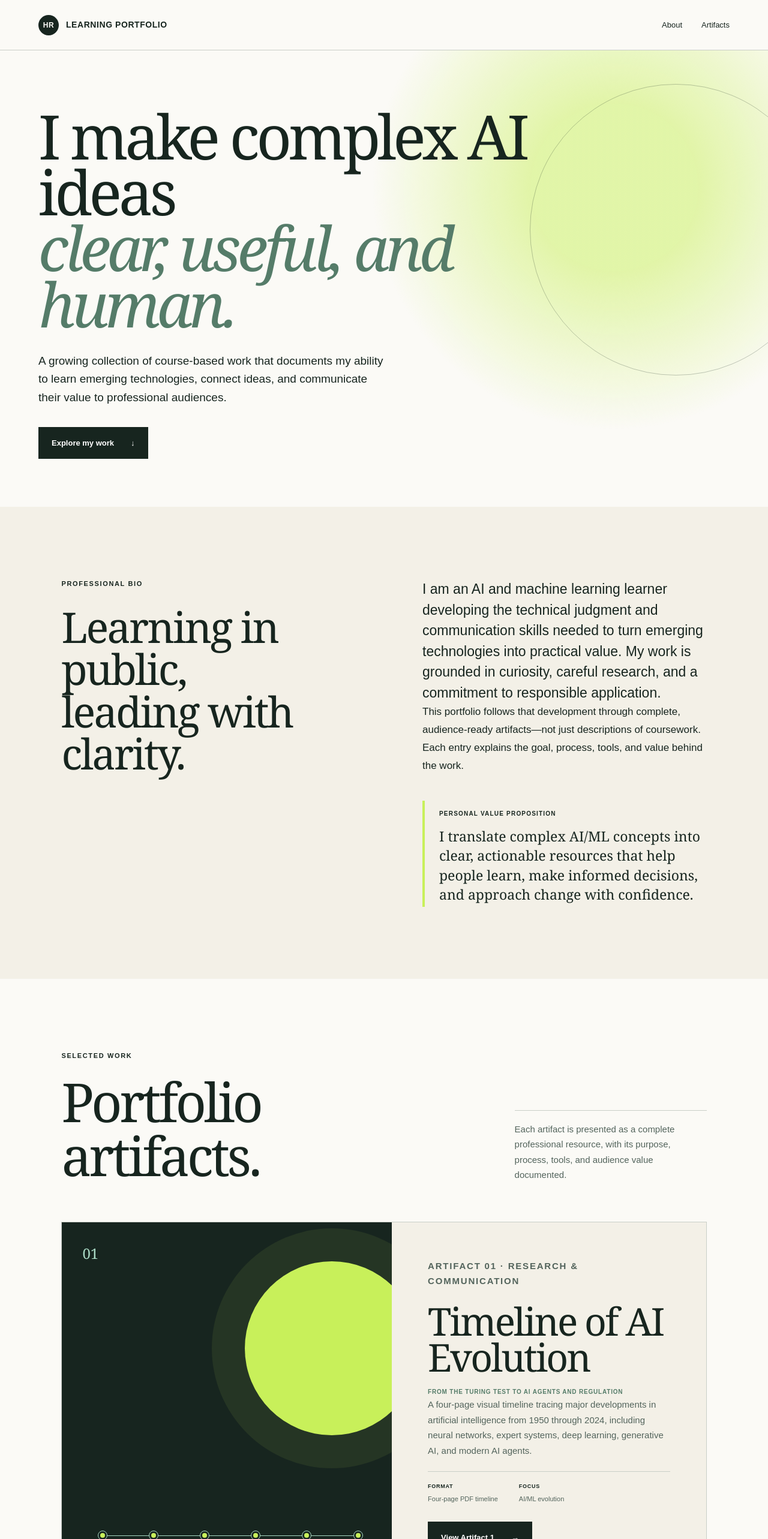
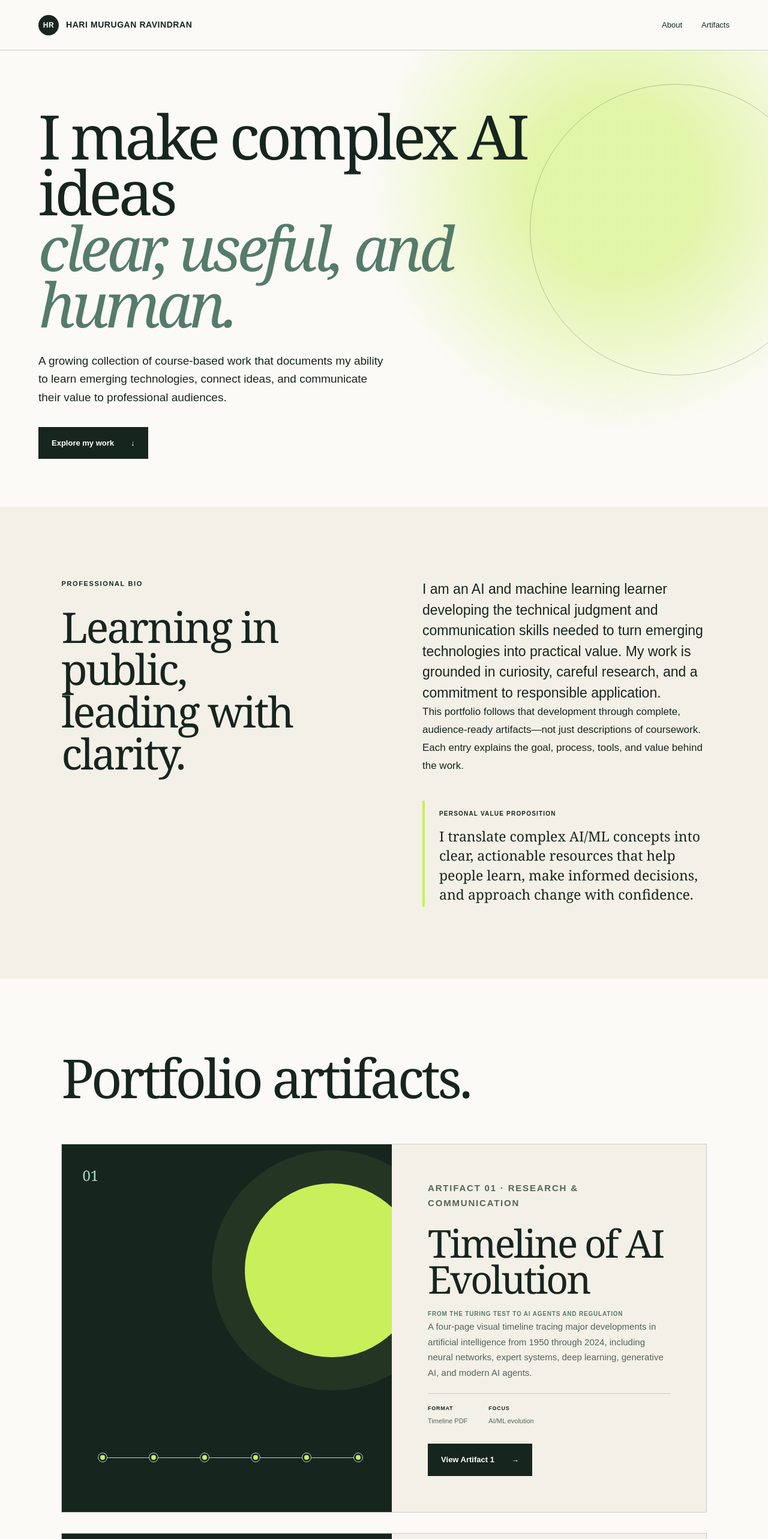
Before and after one commit to Hari-Murugan-Ravindran/portfolio, a Next.js app: page / in a window 1280 px wide. Shown: the top 2566 px of the page at 60% size. Built offline with nearby package versions, Linux system fonts and the light colour scheme.

Commit message:
Refine portfolio branding and artifact cards

```diff
--- a/app/artifacts/ai-ml-timeline/page.tsx
+++ b/app/artifacts/ai-ml-timeline/page.tsx
@@ -43,7 +43,7 @@ const details = [
 export default function TimelineArtifact() {
   return (
     <main>
-      <nav className="nav artifactNav" aria-label="Artifact navigation"><a className="brand" href="/" aria-label="Portfolio home"><span>HR</span> Learning Portfolio</a><div className="navlinks"><a href="/">← All artifacts</a><a href="#timeline">Timeline</a><a href="#details">Artifact details</a></div></nav>
+      <nav className="nav artifactNav" aria-label="Artifact navigation"><a className="brand" href="/" aria-label="Portfolio home"><span>HR</span> Hari Murugan Ravindran</a><div className="navlinks"><a href="/">← All artifacts</a><a href="#timeline">Timeline</a><a href="#details">Artifact details</a></div></nav>
       <section className="artifactIntro artifactPageHero" id="top">
         <a className="backLink" href="/">← Back to portfolio</a><p className="sectionLabel light">Artifact 01 · Research & visual communication</p>
         <div className="artifactHeading"><div><h1>Timeline of<br/>AI evolution.</h1><p className="subtitle">A web presentation based on the original four-page course submission</p></div><p className="audience"><b>Designed for</b><br/>Students, colleagues, hiring managers, and nontechnical professionals who want a concise orientation to the development of AI.</p></div>
@@ -59,7 +59,7 @@ export default function TimelineArtifact() {
         <p className="intro"><b>Title:</b> Timeline of AI Evolution<br/><br/><b>Introduction & description:</b> This timeline traces more than seven decades of artificial intelligence, beginning with Alan Turing’s 1950 proposal and progressing through neural networks, expert systems, AI winters, deep learning, large language models, multimodal systems, agents, and AI regulation through 2024.</p>
         <div className="detailGrid">{details.map(([label, text], i) => <div className="detail" key={label}><span>{String(i + 1).padStart(2, "0")}</span><h3>{label}</h3><p>{text}</p></div>)}</div>
       </section>
-      <footer><div className="brand"><span>HR</span> Learning Portfolio</div><p>Artifact 01 · Timeline of AI Evolution</p><a href="/">Return to portfolio →</a></footer>
+      <footer><div className="brand"><span>HR</span> Hari Murugan Ravindran</div><p>Artifact 01 · Timeline of AI Evolution</p><a href="/">Return to portfolio →</a></footer>
     </main>
   );
 }
--- a/app/artifacts/world-cup-business-coach/page.tsx
+++ b/app/artifacts/world-cup-business-coach/page.tsx
@@ -24,7 +24,7 @@ const details = [
 export default function WorldCupBusinessCoachArtifact() {
   return (
     <main>
-      <nav className="nav artifactNav" aria-label="Artifact navigation"><a className="brand" href="/" aria-label="Portfolio home"><span>HR</span> Learning Portfolio</a><div className="navlinks"><a href="/">← All artifacts</a><a href="#process">Process</a><a href="#details">Artifact details</a></div></nav>
+      <nav className="nav artifactNav" aria-label="Artifact navigation"><a className="brand" href="/" aria-label="Portfolio home"><span>HR</span> Hari Murugan Ravindran</a><div className="navlinks"><a href="/">← All artifacts</a><a href="#process">Process</a><a href="#details">Artifact details</a></div></nav>
       <section className="artifactIntro artifactPageHero coachHero" id="top">
         <a className="backLink" href="/">← Back to portfolio</a><p className="sectionLabel light">Artifact 02 · AI prototyping & design thinking</p>
         <div className="artifactHeading"><div><h1>World Cup<br/>Business Coach.</h1><p className="subtitle">An AI learning assistant that makes business concepts easier to understand</p></div><p className="audience"><b>Designed for</b><br/>Young learners ages 10–15 who are interested in the World Cup and want an accessible introduction to sponsorships, media rights, ticketing, tourism, and merchandise.</p></div>
@@ -55,7 +55,7 @@ export default function WorldCupBusinessCoachArtifact() {
         <p className="intro"><b>Title:</b> AI Lab Report — World Cup Business Coach<br/><br/><b>Introduction & description:</b> This report documents my exploration of generative AI tools and the creation of a Custom GPT that teaches World Cup business concepts through simple language and familiar examples. The project demonstrates how audience research, prompt experimentation, and design thinking can turn a broad technology into a purposeful learning experience.</p>
         <div className="detailGrid">{details.map(([label, text], index) => <div className="detail" key={label}><span>{String(index + 1).padStart(2, "0")}</span><h3>{label}</h3><p>{text}</p></div>)}</div>
       </section>
-      <footer><div className="brand"><span>HR</span> Learning Portfolio</div><p>Artifact 02 · World Cup Business Coach</p><a href="/">Return to portfolio →</a></footer>
+      <footer><div className="brand"><span>HR</span> Hari Murugan Ravindran</div><p>Artifact 02 · World Cup Business Coach</p><a href="/">Return to portfolio →</a></footer>
     </main>
   );
 }
--- a/app/components/ArtifactCard.tsx
+++ b/app/components/ArtifactCard.tsx
@@ -24,10 +24,7 @@ export function ArtifactCard({ artifact }: { artifact: ArtifactCardData }) {
         )}
         {artifact.visual === "report" && (
           <div className="cardReport">
-            <span>AI LAB REPORT</span>
-            <strong>World Cup<br/>Business Coach</strong>
-            <div><i>AI</i><i>UX</i><i>GPT</i></div>
-            <small>Design thinking · 13 pages</small>
+            <img src="/artifacts/world-cup-business-coach-preview.png" alt="" />
           </div>
         )}
       </div>
--- a/app/data/artifacts.ts
+++ b/app/data/artifacts.ts
@@ -7,7 +7,7 @@ export const artifacts: ArtifactCardData[] = [
     title: "Timeline of AI Evolution",
     subtitle: "From the Turing Test to AI agents and regulation",
     description: "A four-page visual timeline tracing major developments in artificial intelligence from 1950 through 2024, including neural networks, expert systems, deep learning, generative AI, and modern AI agents.",
-    format: "Four-page PDF timeline",
+    format: "Timeline PDF",
     focus: "AI/ML evolution",
     href: "/artifacts/ai-ml-timeline",
     buttonLabel: "View Artifact 1",
@@ -19,7 +19,7 @@ export const artifacts: ArtifactCardData[] = [
     title: "World Cup Business Coach",
     subtitle: "An AI learning assistant for young World Cup fans",
     description: "An AI Lab project documenting the research, prompt experimentation, and design-thinking process used to create a Custom GPT that explains World Cup business concepts to learners ages 10–15.",
-    format: "13-page AI Lab report",
+    format: "AI Lab Report",
     focus: "AI-assisted learning",
     href: "/artifacts/world-cup-business-coach",
     buttonLabel: "View Artifact 2",
--- a/app/globals.css
+++ b/app/globals.css
@@ -64,8 +64,8 @@ a { color:inherit; text-decoration:none; }
 footer { min-height:150px; background:var(--lime); padding:40px 5vw; display:flex; align-items:center; justify-content:space-between; font-size:12px; }
 footer a { font-weight:700; }
 .artifactsSection { padding:120px 8vw; background:var(--paper); }
-.artifactsHeader { display:grid; grid-template-columns:2fr 1fr; gap:9vw; align-items:end; margin-bottom:65px; }
-.artifactsHeader h2 { font-family:Georgia,serif; font-size:clamp(52px,7vw,92px); font-weight:400; letter-spacing:-.05em; line-height:1; margin:24px 0 0; }
+.artifactsHeader { margin-bottom:65px; }
+.artifactsHeader h2 { font-family:Georgia,serif; font-size:clamp(52px,7vw,92px); font-weight:400; letter-spacing:-.05em; line-height:1; margin:0; }
 .artifactsHeader>p { font-size:15px; line-height:1.7; color:#53645c; border-top:1px solid var(--line); padding-top:18px; }
 .artifactCard { display:grid; grid-template-columns:1.05fr 1fr; background:var(--cream); border:1px solid var(--line); min-height:600px; overflow:hidden; }
 .artifactsGrid { display:grid; gap:34px; }
@@ -77,13 +77,8 @@ footer a { font-weight:700; }
 .cardOrb { position:absolute; width:290px; height:290px; border-radius:50%; background:var(--lime); right:-45px; top:65px; box-shadow:0 0 0 55px rgba(200,240,90,.08); }
 .cardTimeline { position:absolute; left:11%; right:9%; bottom:90px; height:1px; background:var(--mint); display:flex; justify-content:space-between; }
 .cardTimeline i { display:block; width:14px; height:14px; margin-top:-7px; border:3px solid var(--ink); outline:1px solid var(--mint); border-radius:50%; background:var(--lime); }
-.cardReport { position:absolute; inset:92px 11% 65px; padding:42px 38px; color:var(--ink); background:var(--paper); box-shadow:0 28px 70px rgba(0,0,0,.35); transform:rotate(-2deg); display:flex; flex-direction:column; }
-.cardReport>span { color:#557c69; font-size:9px; letter-spacing:.16em; font-weight:700; }
-.cardReport strong { margin-top:28px; font-family:Georgia,serif; font-size:clamp(32px,3.2vw,52px); line-height:.95; font-weight:400; letter-spacing:-.04em; }
-.cardReport>div { display:flex; gap:9px; margin-top:auto; border-top:1px solid var(--line); padding-top:24px; }
-.cardReport i { width:46px; height:46px; display:grid; place-items:center; border-radius:50%; background:var(--lime); font-style:normal; font-size:9px; font-weight:700; }
-.cardReport i:nth-child(2) { background:var(--mint); }.cardReport i:nth-child(3) { background:var(--ink); color:white; }
-.cardReport small { margin-top:20px; text-transform:uppercase; letter-spacing:.09em; color:#65756e; }
+.cardReport { position:absolute; inset:64px 10% 54px; display:grid; place-items:center; }
+.cardReport img { display:block; width:100%; height:100%; object-fit:contain; object-position:center; background:white; box-shadow:0 28px 70px rgba(0,0,0,.42); transform:rotate(-1.5deg); }
 .artifactCardContent { padding:60px; display:flex; align-items:flex-start; flex-direction:column; }
 .cardKicker { color:#557c69; text-transform:uppercase; letter-spacing:.12em; font-size:10px; font-weight:700; }
 .artifactCardContent h3 { font-family:Georgia,serif; font-size:clamp(45px,5vw,68px); font-weight:400; letter-spacing:-.045em; line-height:.95; margin:24px 0 18px; }
@@ -126,6 +121,6 @@ footer a { font-weight:700; }
   .artifactIntro,.timeline,.artifactDetails,.references { padding-left:6vw; padding-right:6vw; }
   .milestone { grid-template-columns:80px 30px 1fr; } .year { font-size:24px; }
   .milestoneBody { grid-template-columns:1fr; gap:16px; } .milestoneBody>* { grid-column:1!important; }
-  .impact { grid-template-columns:1fr; } .detailGrid,.toolGrid { grid-template-columns:1fr; } .artifactsSection,.submittedArtifact,.projectOverview,.thinkingSection,.coachFeatures { padding:80px 6vw; } .artifactCardContent { padding:38px 28px; } .artifactCardVisual { min-height:360px; } .cardOrb { width:220px; height:220px; } .cardReport { inset:65px 10% 45px; padding:28px; } .cardMeta { flex-direction:column; gap:14px; } .pdfPages figure { padding:8px; } .thinkingStep { grid-template-columns:55px 1fr; }.thinkingStep>div:last-child { grid-template-columns:1fr; gap:12px; } footer { align-items:flex-start; gap:25px; flex-direction:column; }
+  .impact { grid-template-columns:1fr; } .detailGrid,.toolGrid { grid-template-columns:1fr; } .artifactsSection,.submittedArtifact,.projectOverview,.thinkingSection,.coachFeatures { padding:80px 6vw; } .artifactCardContent { padding:38px 28px; } .artifactCardVisual { min-height:360px; } .cardOrb { width:220px; height:220px; } .cardReport { inset:48px 9% 38px; } .cardMeta { flex-direction:column; gap:14px; } .pdfPages figure { padding:8px; } .thinkingStep { grid-template-columns:55px 1fr; }.thinkingStep>div:last-child { grid-template-columns:1fr; gap:12px; } footer { align-items:flex-start; gap:25px; flex-direction:column; }
 }
 @media (prefers-reduced-motion:reduce) { html { scroll-behavior:auto; } }
--- a/app/page.tsx
+++ b/app/page.tsx
@@ -5,7 +5,7 @@ export default function Home() {
   return (
     <main>
       <nav className="nav" aria-label="Primary navigation">
-        <a className="brand" href="#top" aria-label="Portfolio home"><span>HR</span> Learning Portfolio</a>
+        <a className="brand" href="#top" aria-label="Portfolio home"><span>HR</span> Hari Murugan Ravindran</a>
         <div className="navlinks"><a href="#about">About</a><a href="#artifacts">Artifacts</a></div>
       </nav>
 
@@ -25,17 +25,14 @@ export default function Home() {
       </section>
 
       <section className="artifactsSection" id="artifacts">
-        <div className="artifactsHeader">
-          <div><p className="sectionLabel">Selected work</p><h2>Portfolio artifacts.</h2></div>
-          <p>Each artifact is presented as a complete professional resource, with its purpose, process, tools, and audience value documented.</p>
-        </div>
+        <div className="artifactsHeader"><h2>Portfolio artifacts.</h2></div>
 
         <div className="artifactsGrid">
           {artifacts.map((artifact) => <ArtifactCard artifact={artifact} key={artifact.href} />)}
         </div>
       </section>
 
-      <footer><div className="brand"><span>HR</span> Learning Portfolio</div><a href="#top">Back to top ↑</a></footer>
+      <footer><div className="brand"><span>HR</span> Hari Murugan Ravindran</div><a href="#top">Back to top ↑</a></footer>
     </main>
   );
 }
```
